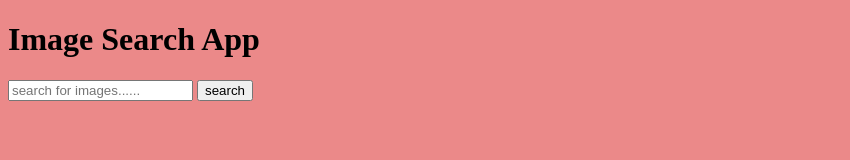
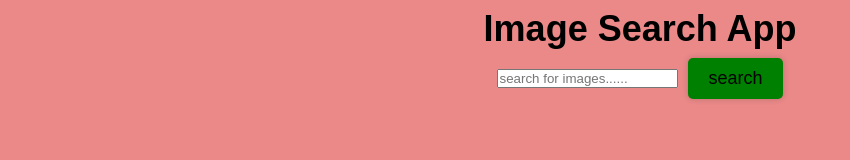
Before and after one commit to Aky3baby/homework, a plain HTML site: page index.html in a window 1280 px wide. Shown: the whole page, without its empty margins (0-850 px from the left). Drawn offline with Linux system fonts and the light colour scheme; no server answers.

Commit message:
first commit

```diff
--- a/index.html
+++ b/index.html
@@ -9,13 +9,9 @@
 </head>
 <body>
     <h1>Image Search App</h1>
-    <form class="form-place">
-        <input ="text" id="search-id" placeholder ="search for images......"/>
+    <form action="">
+        <input type ="text" id="search-id" placeholder ="search for images......"/>
         <button id="search-button">search</button>
-        <div class ="search-results">
-
-        </div>
-
     </form>
 
     <div id="occean"></div>
--- a/scripts.js
+++ b/scripts.js
@@ -31,6 +31,7 @@ async function fetchUrl() {
          occeanDiv.appendChild(Oceanimage)
          Oceanimage.classList.add('occean-img');
 
+
         document.querySelector('#occean').appendChild(occeanDiv);
 
         console.log(photos)
--- a/style.css
+++ b/style.css
@@ -1,6 +1,43 @@
 body{
     background-color: rgb(235, 137, 137);
+    line-height: 1.6;
 }
+h1{
+    font-size: 36px;
+    font-weight: bold;
+    text-align: center;
+    margin: 40px 0 60px o;
+
+}
+
+form {
+    display: flex;
+    justify-content: center;
+    align-items: center;
+    margin-bottom: 60px;
+}
+#search-input{
+    width: 60px;
+    max-width: 400px;
+    padding: 10px 20px;
+    border: none;
+    box-shadow: 0 0 6px ;
+    border-radius: 15px;
+    font-size: 18px;
+    color: rgb(85, 92, 85);
+}
+#search-button{
+    padding: 10px 20px;
+    background-color: green;
+    font-size: 18px;
+    border: none;
+    box-shadow: 0 0 6px rgba(0, 0, 0, 0.2);
+    cursor: pointer;
+    border-radius: 5px;
+    margin-left: 10px;
+}
+
+
 #occean {
     display: grid;
     grid-template-columns: repeat(4, 1fr);
@@ -16,3 +53,11 @@ body{
         border-radius: 30px;
 
     }
+
+    * {
+        margin: 0;
+        padding: 0;
+        box-sizing: border-box;
+        font-family: "poppins" , sans-serif;
+
+    }
```
